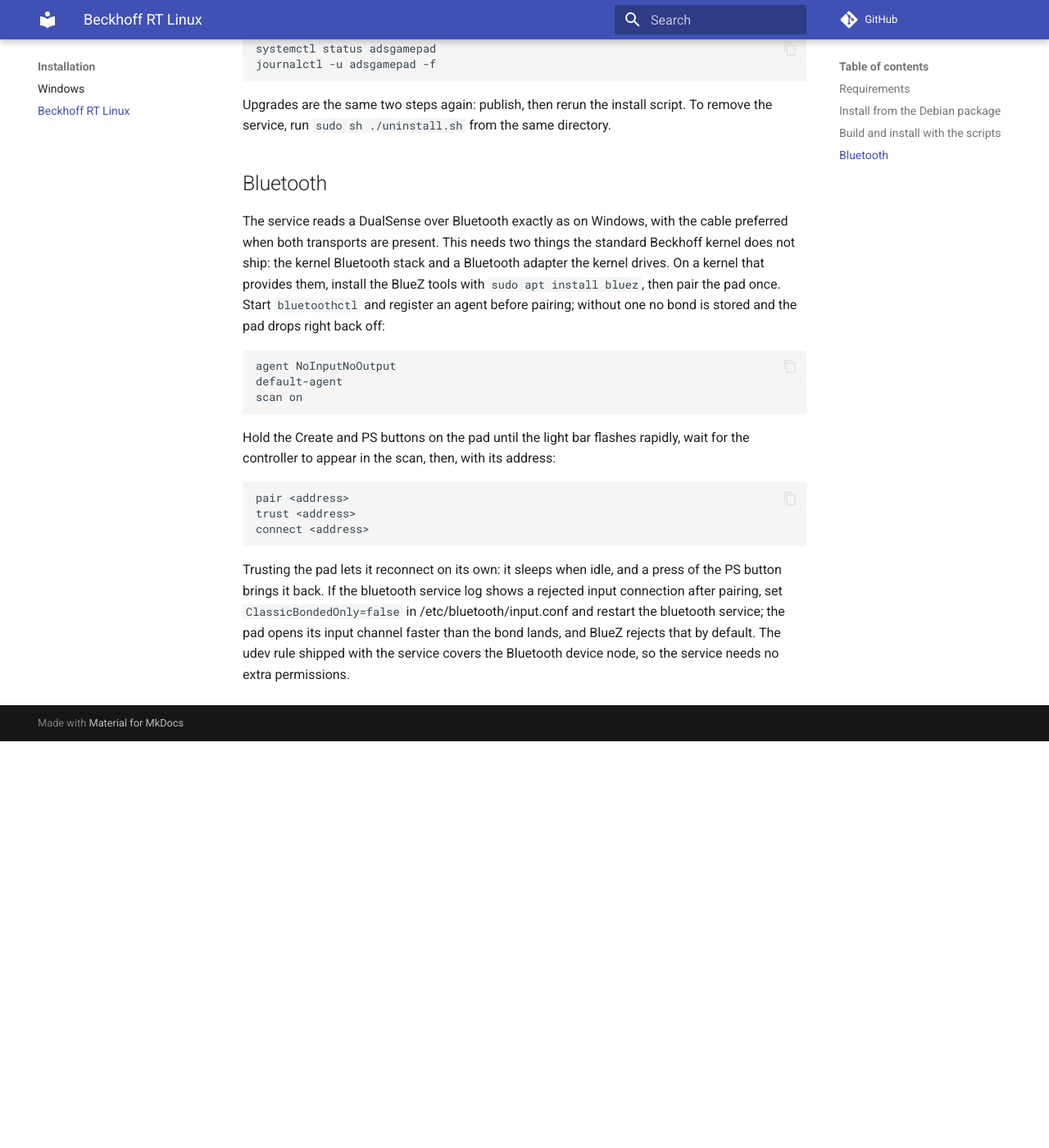
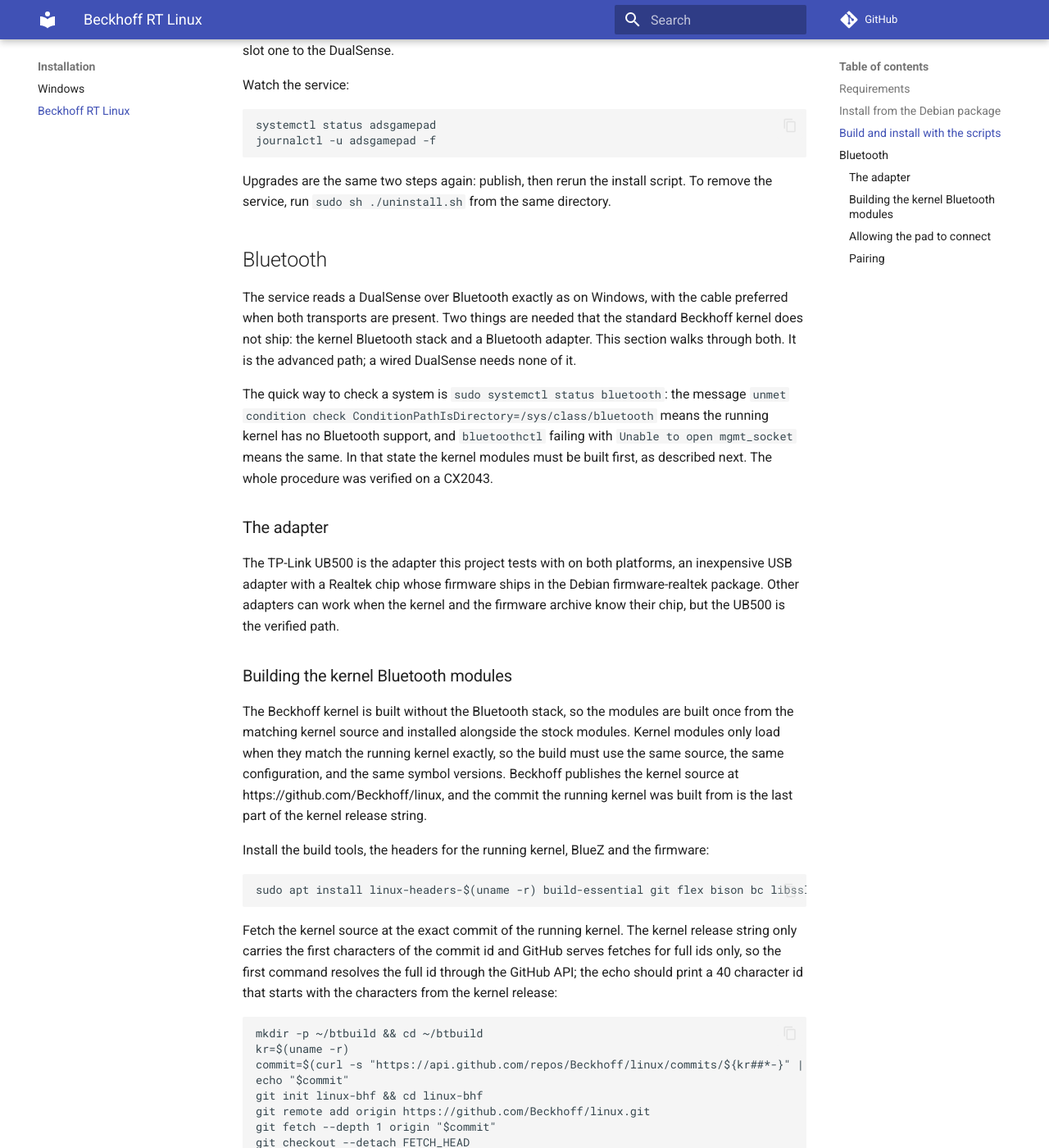
Before and after one commit to Beckhoff-USA-Community/ADS-Gamepad-Service, an MkDocs documentation site: the page built from Documentation/docs/installation/linux.md, in a window 1280 px wide and 1400 px high, scrolled down 1798 px. Shown: the whole window at 82% size. Built offline with MkDocs 1.6.1 and Material for MkDocs 9.7.7, drawn with Linux system fonts in a browser that asks for light colours; comment, search, counter and statistics services are not loaded; before the commit the page ends 2702 px from its top, so only the background shows below that; some of the changed text lies outside the part shown.

Commit message:
Version train 2.11.0: Linux Bluetooth walkthrough, UB500 driver notes, feed name matches the org

````diff
--- a/Documentation/docs/installation/linux.md
+++ b/Documentation/docs/installation/linux.md
@@ -24,6 +24,8 @@
 ```
 sudo apt install ./ads-gamepad-service_*_amd64.deb
 ```
+
+apt may print a notice that the download is performed unsandboxed because the package file in your home directory is not readable by the _apt system user, and on a minimal image some debconf frontend warnings. Both are harmless and the install completes normally.
 
 The package performs the same setup as the install script below: it creates the service account, grants it access to the DualSense through a udev rule and to the TwinCAT router through its access group, and enables and starts the systemd unit. The shipped configuration maps controller slot one to the DualSense, so the pad works with no edit. Settings live in /opt/ads-gamepad-service/appsettings.json and survive upgrades, and installing the package over an earlier script install takes it over in place and keeps the configuration. After editing settings, apply them with `sudo systemctl restart adsgamepad`. Upgrades are the same apt line with the newer package file. Removing the package with apt remove keeps appsettings.json for a later install; apt purge removes it as well.
 
@@ -55,7 +57,71 @@
 
 ## Bluetooth
 
-The service reads a DualSense over Bluetooth exactly as on Windows, with the cable preferred when both transports are present. This needs two things the standard Beckhoff kernel does not ship: the kernel Bluetooth stack and a Bluetooth adapter the kernel drives. On a kernel that provides them, install the BlueZ tools with `sudo apt install bluez`, then pair the pad once. Start `bluetoothctl` and register an agent before pairing; without one no bond is stored and the pad drops right back off:
+The service reads a DualSense over Bluetooth exactly as on Windows, with the cable preferred when both transports are present. Two things are needed that the standard Beckhoff kernel does not ship: the kernel Bluetooth stack and a Bluetooth adapter. This section walks through both. It is the advanced path; a wired DualSense needs none of it.
+
+The quick way to check a system is `sudo systemctl status bluetooth`: the message `unmet condition check ConditionPathIsDirectory=/sys/class/bluetooth` means the running kernel has no Bluetooth support, and `bluetoothctl` failing with `Unable to open mgmt_socket` means the same. In that state the kernel modules must be built first, as described next. The whole procedure was verified on a CX2043.
+
+### The adapter
+
+The TP-Link UB500 is the adapter this project tests with on both platforms, an inexpensive USB adapter with a Realtek chip whose firmware ships in the Debian firmware-realtek package. Other adapters can work when the kernel and the firmware archive know their chip, but the UB500 is the verified path.
+
+### Building the kernel Bluetooth modules
+
+The Beckhoff kernel is built without the Bluetooth stack, so the modules are built once from the matching kernel source and installed alongside the stock modules. Kernel modules only load when they match the running kernel exactly, so the build must use the same source, the same configuration, and the same symbol versions. Beckhoff publishes the kernel source at https://github.com/Beckhoff/linux, and the commit the running kernel was built from is the last part of the kernel release string.
+
+Install the build tools, the headers for the running kernel, BlueZ and the firmware:
+
+```
+sudo apt install linux-headers-$(uname -r) build-essential git flex bison bc libssl-dev libelf-dev dwarves python3 bluez firmware-realtek
+```
+
+Fetch the kernel source at the exact commit of the running kernel. The kernel release string only carries the first characters of the commit id and GitHub serves fetches for full ids only, so the first command resolves the full id through the GitHub API; the echo should print a 40 character id that starts with the characters from the kernel release:
+
+```
+mkdir -p ~/btbuild && cd ~/btbuild
+kr=$(uname -r)
+commit=$(curl -s "https://api.github.com/repos/Beckhoff/linux/commits/${kr##*-}" | grep -m 1 '"sha"' | cut -d '"' -f 4)
+echo "$commit"
+git init linux-bhf && cd linux-bhf
+git remote add origin https://github.com/Beckhoff/linux.git
+git fetch --depth 1 origin "$commit"
+git checkout --detach FETCH_HEAD
+```
+
+Configure with the running kernel's own configuration plus the Bluetooth options, prepare the tree, and take the symbol versions from the headers package so the built modules match the stock kernel:
+
+```
+cp /boot/config-$(uname -r) .config
+scripts/config --module BT --module BT_HIDP --module BT_HCIBTUSB --module UHID
+make olddefconfig
+make modules_prepare
+cp /usr/src/linux-headers-$(uname -r)/Module.symvers .
+```
+
+Build the Bluetooth subsystem, the USB adapter driver and the userspace HID module, then install and load them. The adapter driver uses symbols the subsystem build exports, so its build line names the symbol list the first build wrote:
+
+```
+make -j$(nproc) M=net/bluetooth modules
+make -j$(nproc) M=drivers/bluetooth KBUILD_EXTRA_SYMBOLS=$PWD/net/bluetooth/Module.symvers modules
+make -j$(nproc) M=drivers/hid modules
+sudo install -D -m 0644 -t /lib/modules/$(uname -r)/extra net/bluetooth/bluetooth.ko net/bluetooth/hidp/hidp.ko drivers/bluetooth/btusb.ko drivers/bluetooth/btrtl.ko drivers/bluetooth/btintel.ko drivers/bluetooth/btbcm.ko drivers/hid/uhid.ko
+sudo depmod -a
+echo uhid | sudo tee /etc/modules-load.d/uhid.conf
+sudo modprobe uhid
+sudo modprobe btusb
+```
+
+The builds print "Skipping BTF generation" for each module because the build has no vmlinux; that only skips optional debug information and the modules are complete. The drivers/hid build also produces a few extra HID modules that the configuration enables; only uhid.ko is installed. After loading, dmesg reports the out of tree modules as unsigned; that is expected and harmless. With the adapter plugged in, `sudo systemctl restart bluetooth` should now leave the Bluetooth service active, and `bluetoothctl show` lists the adapter. The bluetoothd log lines about missing bnep protocol support and the sap server failing with Operation not permitted are expected: those are networking and phone profiles that were deliberately not built, and the pad does not use them. After a reboot the modules load on their own when the adapter is present; BlueZ serves the pad through the uhid module, which the modules-load entry keeps loading at boot.
+
+One caveat to plan around: the modules live under the exact kernel version they were built for. A kernel package upgrade brings a new kernel without Bluetooth again, and the build above must be repeated for the new release, or Bluetooth silently disappears after the reboot.
+
+### Allowing the pad to connect
+
+The DualSense opens its input channel faster than BlueZ stores the bond, and BlueZ rejects that by default. Set `ClassicBondedOnly=false` in /etc/bluetooth/input.conf and restart the bluetooth service. Be aware this relaxes a spoofing protection for input devices on this system; it is required for the pad to reconnect reliably.
+
+### Pairing
+
+Pair the pad once. Start `bluetoothctl` and register an agent before pairing; without one no bond is stored and the pad drops right back off:
 
 ```
 agent NoInputNoOutput
@@ -71,4 +137,4 @@
 connect <address>
 ```
 
-Trusting the pad lets it reconnect on its own: it sleeps when idle, and a press of the PS button brings it back. If the bluetooth service log shows a rejected input connection after pairing, set `ClassicBondedOnly=false` in /etc/bluetooth/input.conf and restart the bluetooth service; the pad opens its input channel faster than the bond lands, and BlueZ rejects that by default. The udev rule shipped with the service covers the Bluetooth device node, so the service needs no extra permissions.
+Trusting the pad lets it reconnect on its own: it sleeps when idle, and a press of the PS button brings it back. A rejected input connection in the bluetooth service log means the ClassicBondedOnly setting from the section above is still on its default. The udev rule shipped with the service covers the Bluetooth device node, so the service needs no extra permissions, and the pad appears through the same DualSense slot as on the cable.
````
Also changed, not shown: Documentation/docs/installation/windows.md (+2 -2 lines), Documentation/docs/versions.md (+1 -0 lines), README.md, 5 other files.
